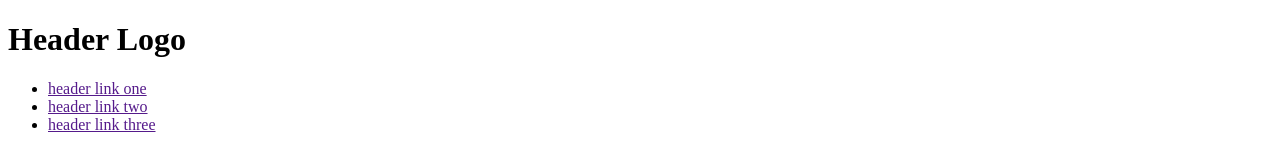
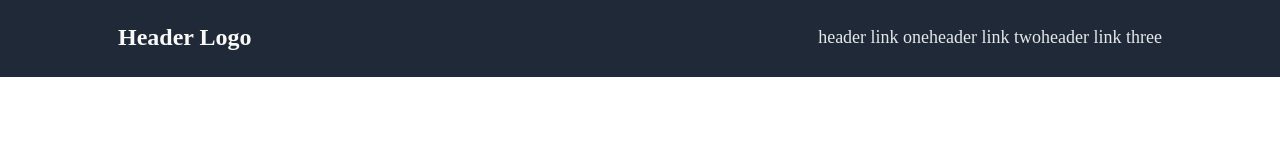
Before and after one commit to Based-Anaxes/landing-page, a plain HTML site: page index.html in a window 1280 px wide. Drawn offline with Linux system fonts and the light colour scheme.

Commit message:
Add styles to index.html

```diff
--- a/index.html
+++ b/index.html
@@ -4,6 +4,7 @@
         <meta charset="UTF-8">
         <meta name="viewport" content="width=device-width, initial-scale=1.0">
         <title>Landing Page</title>
+        <link rel="stylesheet" href="styles.css">
     </head>
     <header>
         <h1>Header Logo</h1>
--- a/styles.css
+++ b/styles.css
@@ -0,0 +1,30 @@
+header {
+    display: flex;
+    background-color: #1F2937;
+    margin-top: -10px;
+    margin-left: -10px;
+    margin-right: -10px;
+    padding: 10px 120px;
+    justify-content: space-between;
+}
+
+h1 {
+    font-size: 24px;
+    color: #F9FAF8;
+}
+
+ul {
+    list-style-type: none;
+    font-size: 18px;
+    display: flex;
+    justify-content: flex-end;
+    margin: 0;
+    padding: 0;
+    align-items: center;
+    margin-left: auto;
+}
+
+a {
+    text-decoration: none;
+    color: #E5E7EB
+}
```
